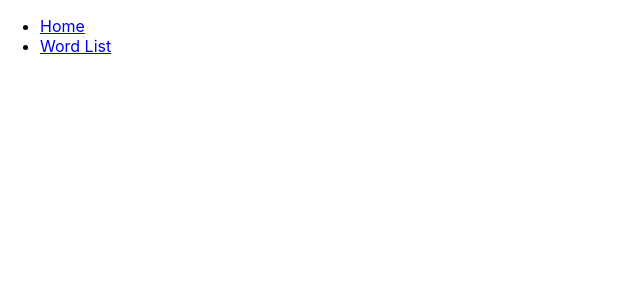
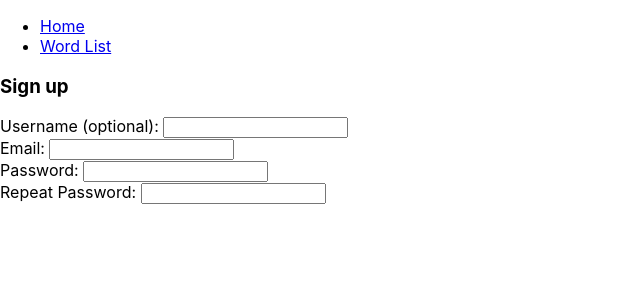
Before and after one commit to rmbr0wn/vocabularyAugmenter, a React (Create React App) app in the folder client/: page /auth in a window 1280 px wide. Before the commit this address had no page. Shown: the top 300 px of the page, without its empty margins (0-640 px from the left). Built offline with nearby package versions, Linux system fonts and the light colour scheme; the HTML template or start-up script is replaced by a standard one.

Commit message:
Auth/login skeleton

```diff
--- a/client/src/App.js
+++ b/client/src/App.js
@@ -5,6 +5,7 @@ import React from 'react';
 
 import Navbar from "./components/navbar.component";
 import DailyWord from "./components/daily-word.component";
+import Auth from "./components/auth.component";
 import CreateUser from "./components/create-user.component";
 import WordList from "./components/word-list.component";
 
@@ -15,6 +16,7 @@ function App() {
           <Navbar />
           <Routes>
             <Route path="/" exact element={<DailyWord/>}/>
+            <Route path="/auth" element={<Auth/>}/>
             <Route path="/create-user" element={<CreateUser/>}/>
             <Route path="/list" element={<WordList/>}/>
           </Routes>
--- /dev/null
+++ b/client/src/components/auth.component.js
@@ -0,0 +1,82 @@
+import React, { Component } from 'react';
+
+export default class Auth extends Component {
+
+  constructor(props){
+    super(props);
+    this.state= {
+      showPassword: false,
+      signedUp: false,
+    };
+
+    this.onSubmit = this.onSubmit.bind(this);
+    this.onChange = this.onChange.bind(this);
+    this.handleShowPassword = this.handleShowPassword.bind(this);
+  }
+
+  onSubmit(e) {
+
+  }
+
+  onChange(e) {
+
+  }
+
+  handleShowPassword(e) {
+
+  }
+
+// Note: When refactoring, consider turning the repeated form div code below
+// into a function/class in an external file.
+  render(){
+    return(
+      <div>
+        <h3> {this.state.signedUp ? "Sign In" : "Sign up"} </h3>
+        <form onSubmit={this.onSubmit}>
+          {this.state.signedUp ?
+            <div className="form-container">
+              <div className="form-field">
+                <label>Username/E-mail: </label>
+                <input type="text"
+                  required
+                />
+              </div>
+              <div className="form-field">
+                <label>Password: </label>
+                <input type="text"
+                  required
+                />
+              </div>
+            </div>
+            :
+            <div className="form-container">
+              <div className="form-field">
+                <label>Username (optional): </label>
+                <input type="text"
+                />
+              </div>
+              <div className="form-field">
+                <label>Email: </label>
+                <input type="text"
+                  required
+                />
+              </div>
+              <div className="form-field">
+                <label>Password: </label>
+                <input type="text"
+                  required
+                />
+              </div>
+              <div className="form-field">
+                <label>Repeat Password: </label>
+                <input type="text"
+                  required
+                />
+              </div>
+            </div>
+          }
+        </form>
+      </div>
+    )
+  }
+}
```
